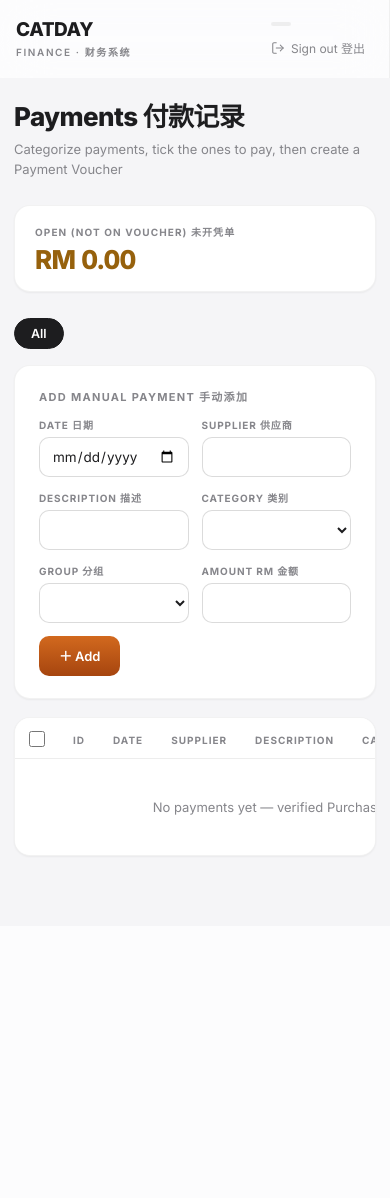
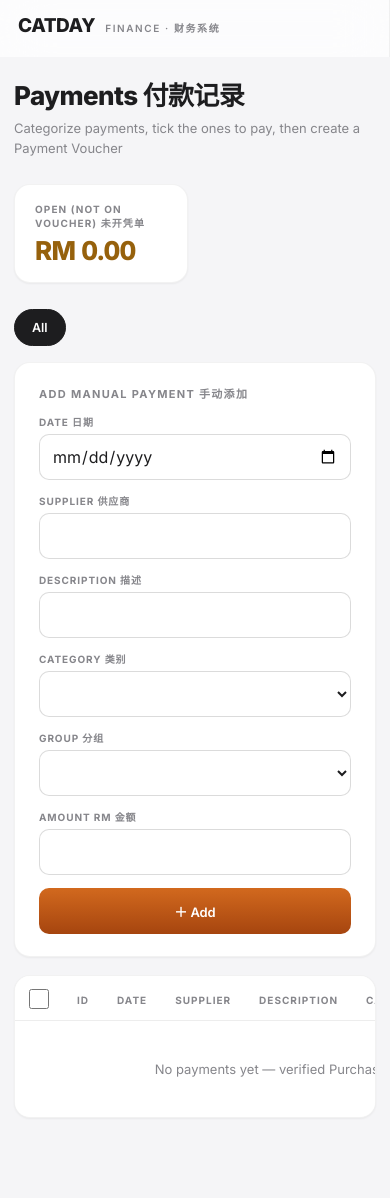
Before and after one commit to chiaeugene/catdaycfo, a FastAPI app: template templates/payments.html in a window 390 px wide. Before the commit the page ends 857 px from the top, so only its background shows below. Run offline with FastAPI, Linux system fonts and the light colour scheme; the template is opened without the code that fills it, so the values that code supplies are empty.

Commit message:
Mobile-friendly pass: 16px inputs (no iOS zoom), 44pt+ touch targets, sticky glass top-nav, 1-col forms/dialogs on small screens

```diff
--- a/static/style.css
+++ b/static/style.css
@@ -329,14 +329,59 @@ details.rowedit summary { cursor: pointer; font-size: 11.5px; color: var(--brand
   html { scroll-behavior: auto; }
 }
 
+/* ═══ Mobile ═══ */
+.tablewrap { -webkit-overflow-scrolling: touch; }
+
 @media (max-width: 860px) {
   .layout { flex-direction: column; }
-  .sidebar { width: 100%; height: auto; position: static; flex-direction: row; align-items: center; overflow-x: auto; }
-  .sidebar .brand { padding: 12px 16px; white-space: nowrap; }
-  .sidebar nav { display: flex; padding: 8px; }
-  .sidebar nav a { white-space: nowrap; }
-  .sidebar .userbox { border-top: none; white-space: nowrap; }
-  .main { padding: 18px 14px 70px; }
-  .hero { padding: 26px 22px; }
+  .sidebar {
+    width: 100%; height: auto; position: sticky; top: 0;
+    flex-direction: column; align-items: stretch;
+  }
+  .sidebar .brand { padding: 14px 18px 6px; display: flex; align-items: baseline; gap: 10px; }
+  .sidebar .brand small { margin-top: 0; }
+  .sidebar nav {
+    display: flex; padding: 4px 10px 10px; overflow-x: auto; gap: 2px;
+    scrollbar-width: none;
+  }
+  .sidebar nav::-webkit-scrollbar { display: none; }
+  .sidebar nav a { white-space: nowrap; padding: 9px 13px; flex-shrink: 0; }
+  .sidebar .userbox { display: none; }
+  .main { padding: 18px 14px 80px; }
+  .hero { padding: 26px 20px; }
   .hero .heronum { text-align: left; }
+  .pagehead { flex-direction: column; align-items: flex-start; }
+
+  /* iOS: inputs under 16px trigger auto-zoom on focus */
+  input, select, textarea { font-size: 16px; }
+  .login-box .passfield { font-size: 26px; }
+
+  /* Apple HIG: 44pt minimum touch targets */
+  :root { --ctl-h: 46px; }
+  button.small, .btn.small { height: 38px; padding: 0 15px; }
+  .filters a { padding: 10px 17px; }
+  .checkbox-cell input { width: 20px; height: 20px; }
+
+  .login-box { width: auto; margin: 0 16px; max-width: 400px; padding: 38px 28px 32px; }
+
+  dialog { width: calc(100vw - 24px); max-height: 88dvh; overflow-y: auto; }
+  dialog .dlg-grid { grid-template-columns: 1fr 1fr; }
+
+  .selectbar { flex-wrap: wrap; bottom: 10px; padding: 12px 16px; }
+  .selectbar input { min-width: 100%; order: 3; }
+  .selectbar button { flex: 1; }
+
+  .verify-card .vc-grid { grid-template-columns: 1fr 1fr; }
+  .verify-card .vc-actions { flex-direction: column; align-items: stretch; }
+  .verify-card .vc-actions button { width: 100%; }
 }
+
+@media (max-width: 560px) {
+  .formrow { grid-template-columns: 1fr !important; }
+  .formrow .f-btn button { width: 100%; }
+  dialog .dlg-grid { grid-template-columns: 1fr; }
+  .verify-card .vc-grid { grid-template-columns: 1fr; }
+  .cards { grid-template-columns: 1fr 1fr; }
+  .hero h1 { font-size: 24px; }
+  .grid2 { grid-template-columns: 1fr; }
+}
```
